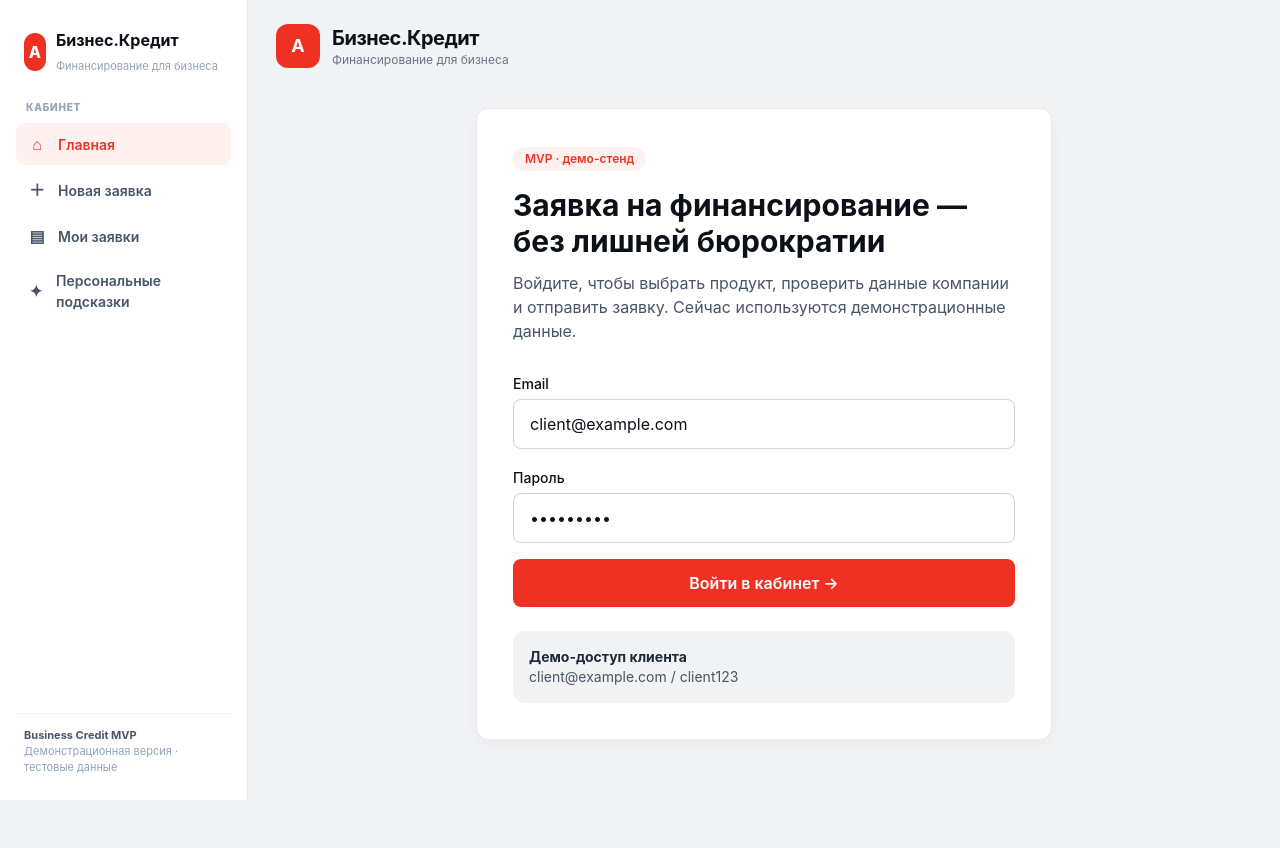
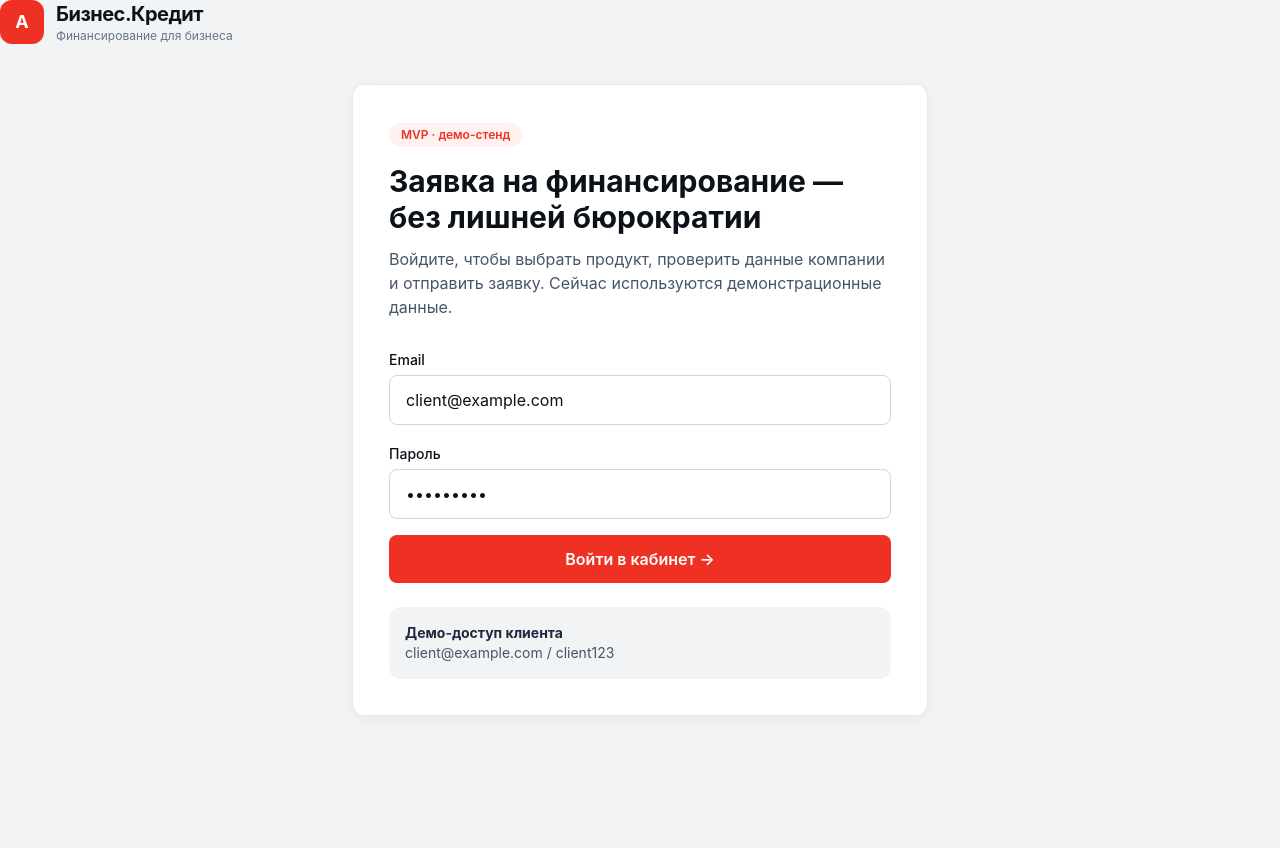
Before and after one commit to katelamzina79-svg/business-credit-mvp, a FastAPI app: page / in a window 1280 px wide. After the commit the page ends 715 px from the top, so only its background shows below. Run offline with FastAPI, Linux system fonts and the light colour scheme; some libraries are stand-ins or nearby versions.

Commit message:
refactor(ui): separate auth pages from cabinet navigation

```diff
--- a/backend/templates/layout.html
+++ b/backend/templates/layout.html
@@ -7,186 +7,62 @@
   <script src="https://cdn.tailwindcss.com"></script>
   <script src="https://unpkg.com/htmx.org@2.0.4"></script>
   <style>
-    body {
-      background-color: #F2F3F5 !important;
-      color: #0B1118 !important;
-      font-family: 'Inter', -apple-system, BlinkMacSystemFont, "Segoe UI", Roboto, sans-serif !important;
-    }
-    .bg-slate-50 { background-color: #F2F3F5 !important; }
-    .bg-white { background-color: #FFFFFF !important; }
-    .text-slate-900 { color: #0B1118 !important; }
-    .rounded-2xl { border-radius: 12px !important; }
-    .rounded-xl { border-radius: 8px !important; }
-    input, select, textarea {
-      font-family: inherit !important;
-      border-radius: 8px !important;
-    }
-    input:focus, select:focus {
-      border-color: #EF3124 !important;
-      outline: none !important;
-      box-shadow: 0 0 0 1px #EF3124 !important;
-    }
-
-    /* Левая навигация: меняет только оболочку страницы, не трогая логику приложения. */
-    .app-sidebar {
-      position: fixed;
-      inset: 0 auto 0 0;
-      width: 248px;
-      background: #FFFFFF;
-      border-right: 1px solid #E5E7EB;
-      padding: 24px 16px;
-      display: flex;
-      flex-direction: column;
-      z-index: 40;
-    }
-    .app-sidebar-logo {
-      display: flex;
-      align-items: center;
-      gap: 10px;
-      padding: 4px 8px 24px;
-      text-decoration: none;
-    }
-    .app-sidebar-logo-mark {
-      width: 38px;
-      height: 38px;
-      display: grid;
-      place-items: center;
-      border-radius: 11px;
-      background: #EF3124;
-      color: #FFFFFF;
-      font-weight: 800;
-    }
-    .app-sidebar-logo-title {
-      color: #0B1118;
-      font-size: 16px;
-      line-height: 1.15;
-      font-weight: 750;
-    }
-    .app-sidebar-logo-subtitle {
-      color: #94A3B8;
-      font-size: 11px;
-      margin-top: 3px;
-    }
-    .app-sidebar-section {
-      color: #94A3B8;
-      font-size: 10px;
-      font-weight: 800;
-      letter-spacing: .08em;
-      text-transform: uppercase;
-      padding: 0 10px 8px;
-    }
-    .app-sidebar-nav {
-      display: flex;
-      flex-direction: column;
-      gap: 4px;
-    }
-    .app-sidebar-link {
-      display: flex;
-      align-items: center;
-      gap: 11px;
-      min-height: 42px;
-      padding: 9px 11px;
-      border-radius: 9px;
-      color: #475569;
-      text-decoration: none;
-      font-size: 14px;
-      font-weight: 600;
-      transition: background-color .15s ease, color .15s ease;
-    }
-    .app-sidebar-link:hover {
-      background: #F8FAFC;
-      color: #0B1118;
-    }
-    .app-sidebar-link.active {
-      background: #FFF1F0;
-      color: #EF3124;
-    }
-    .app-sidebar-icon {
-      width: 20px;
-      text-align: center;
-      font-size: 16px;
-      line-height: 1;
-    }
-    .app-sidebar-bottom {
-      margin-top: auto;
-      padding: 14px 8px 0;
-      border-top: 1px solid #F1F3F6;
-      color: #94A3B8;
-      font-size: 11px;
-      line-height: 1.45;
-    }
-    .app-page {
-      margin-left: 248px;
-      min-height: 100vh;
-    }
-    .app-page > main {
-      max-width: 1180px;
-      margin: 0 auto;
-      padding: 24px 28px;
-    }
-    @media (max-width: 820px) {
-      .app-sidebar {
-        position: sticky;
-        top: 0;
-        width: 100%;
-        height: auto;
-        padding: 10px 12px;
-        border-right: 0;
-        border-bottom: 1px solid #E5E7EB;
-      }
-      .app-sidebar-logo { padding: 2px 4px 10px; }
-      .app-sidebar-section { display: none; }
-      .app-sidebar-nav {
-        flex-direction: row;
-        overflow-x: auto;
-        padding-bottom: 2px;
-      }
-      .app-sidebar-link {
-        flex: 0 0 auto;
-        min-height: 38px;
-        padding: 8px 10px;
-      }
-      .app-sidebar-bottom { display: none; }
-      .app-page { margin-left: 0; }
-      .app-page > main { padding: 16px; }
-    }
+    body { background-color:#F2F3F5 !important; color:#0B1118 !important; font-family:'Inter',-apple-system,BlinkMacSystemFont,"Segoe UI",Roboto,sans-serif !important; }
+    .bg-slate-50 { background-color:#F2F3F5 !important; }
+    .bg-white { background-color:#FFFFFF !important; }
+    .text-slate-900 { color:#0B1118 !important; }
+    .rounded-2xl { border-radius:12px !important; }
+    .rounded-xl { border-radius:8px !important; }
+    input,select,textarea { font-family:inherit !important; border-radius:8px !important; }
+    input:focus,select:focus,textarea:focus { border-color:#EF3124 !important; outline:none !important; box-shadow:0 0 0 1px #EF3124 !important; }
+    .alfa-card { background:#fff !important; border:1px solid #E8EAEF !important; border-radius:12px !important; box-shadow:0 4px 16px rgba(11,17,24,.04) !important; }
+    .alfa-btn { background:#EF3124 !important; color:#fff !important; border-radius:8px !important; font-weight:600 !important; }
+    .alfa-btn:hover { background:#D7241A !important; }
+    .alfa-btn:disabled { opacity:.5 !important; cursor:not-allowed !important; }
+    .alfa-link { color:#EF3124 !important; }
+    .app-sidebar { position:fixed; inset:0 auto 0 0; width:248px; background:#fff; border-right:1px solid #E5E7EB; padding:24px 16px; display:flex; flex-direction:column; z-index:40; }
+    .app-sidebar-logo { display:flex; align-items:center; gap:10px; padding:4px 8px 24px; text-decoration:none; }
+    .app-sidebar-logo-mark { width:38px; height:38px; display:grid; place-items:center; border-radius:11px; background:#EF3124; color:#fff; font-weight:800; }
+    .app-sidebar-logo-title { color:#0B1118; font-size:16px; line-height:1.15; font-weight:750; }
+    .app-sidebar-logo-subtitle { color:#94A3B8; font-size:11px; margin-top:3px; }
+    .app-sidebar-section { color:#94A3B8; font-size:10px; font-weight:800; letter-spacing:.08em; text-transform:uppercase; padding:0 10px 8px; }
+    .app-sidebar-nav { display:flex; flex-direction:column; gap:4px; }
+    .app-sidebar-link { display:flex; align-items:center; gap:11px; min-height:42px; padding:9px 11px; border-radius:9px; color:#475569; text-decoration:none; font-size:14px; font-weight:600; }
+    .app-sidebar-link:hover { background:#F8FAFC; color:#0B1118; }
+    .app-sidebar-link.active { background:#FFF1F0; color:#EF3124; }
+    .app-sidebar-icon { width:20px; text-align:center; font-size:16px; line-height:1; }
+    .app-sidebar-bottom { margin-top:auto; padding:14px 8px 0; border-top:1px solid #F1F3F6; color:#94A3B8; font-size:11px; line-height:1.45; }
+    .app-page { margin-left:248px; min-height:100vh; }
+    .app-page > main { max-width:1180px; margin:0 auto; padding:24px 28px; }
+    .auth-page { min-height:100vh; display:grid; place-items:center; padding:24px; }
+    @media(max-width:820px){ .app-sidebar{position:sticky;top:0;width:100%;height:auto;padding:10px 12px;border-right:0;border-bottom:1px solid #E5E7EB}.app-sidebar-logo{padding:2px 4px 10px}.app-sidebar-section{display:none}.app-sidebar-nav{flex-direction:row;overflow-x:auto;padding-bottom:2px}.app-sidebar-link{flex:0 0 auto;min-height:38px;padding:8px 10px}.app-sidebar-bottom{display:none}.app-page{margin-left:0}.app-page > main{padding:16px} }
   </style>
 </head>
 <body class="bg-slate-50 text-slate-900">
+{% set cabinet = request.url.path.startswith('/client') or request.url.path.startswith('/banker') %}
+{% if cabinet %}
   <div class="app-sidebar">
-    <a href="/" class="app-sidebar-logo">
-      <span class="app-sidebar-logo-mark">А</span>
-      <span>
-        <span class="app-sidebar-logo-title">Бизнес.Кредит</span>
-        <span class="app-sidebar-logo-subtitle">Финансирование для бизнеса</span>
-      </span>
+    <a href="{{ '/client' if request.url.path.startswith('/client') else '/banker' }}" class="app-sidebar-logo">
+      <span class="app-sidebar-logo-mark">А</span><span><span class="app-sidebar-logo-title">Бизнес.Кредит</span><span class="app-sidebar-logo-subtitle">Финансирование для бизнеса</span></span>
     </a>
-
-    {% if request.url.path == '/' %}
-    <div class="app-sidebar-section">Кабинет</div>
-    <nav class="app-sidebar-nav" aria-label="Основная навигация">
-      <a class="app-sidebar-link active" href="#app-panel"><span class="app-sidebar-icon">⌂</span><span>Главная</span></a>
-      <a class="app-sidebar-link" href="#new-application"><span class="app-sidebar-icon">＋</span><span>Новая заявка</span></a>
-      <a class="app-sidebar-link" href="#applications-list"><span class="app-sidebar-icon">▤</span><span>Мои заявки</span></a>
-      <a class="app-sidebar-link" href="#smart-feed"><span class="app-sidebar-icon">✦</span><span>Персональные подсказки</span></a>
-    </nav>
+    {% if request.url.path.startswith('/client') %}
+      <div class="app-sidebar-section">Кабинет клиента</div>
+      <nav class="app-sidebar-nav" aria-label="Навигация клиента">
+        <a class="app-sidebar-link {{ 'active' if page == 'dashboard' else '' }}" href="/client"><span class="app-sidebar-icon">⌂</span><span>Главная</span></a>
+        <a class="app-sidebar-link {{ 'active' if page == 'new' else '' }}" href="/client/applications/new"><span class="app-sidebar-icon">＋</span><span>Новая заявка</span></a>
+        <a class="app-sidebar-link {{ 'active' if page == 'applications' else '' }}" href="/client/applications"><span class="app-sidebar-icon">▤</span><span>Мои заявки</span></a>
+        <a class="app-sidebar-link {{ 'active' if page == 'feed' else '' }}" href="/client/feed"><span class="app-sidebar-icon">✦</span><span>Персональные подсказки</span></a>
+      </nav>
     {% else %}
-    <div class="app-sidebar-section">Работа с заявками</div>
-    <nav class="app-sidebar-nav" aria-label="Навигация банкира">
-      <a class="app-sidebar-link active" href="/banker"><span class="app-sidebar-icon">▤</span><span>Очередь заявок</span></a>
-    </nav>
+      <div class="app-sidebar-section">Кабинет банкира</div>
+      <nav class="app-sidebar-nav" aria-label="Навигация банкира">
+        <a class="app-sidebar-link {{ 'active' if page == 'dashboard' else '' }}" href="/banker"><span class="app-sidebar-icon">⌂</span><span>Главная</span></a>
+        <a class="app-sidebar-link {{ 'active' if page == 'applications' else '' }}" href="/banker/applications"><span class="app-sidebar-icon">▤</span><span>Заявки</span></a>
+      </nav>
     {% endif %}
-
-    <div class="app-sidebar-bottom">
-      <strong class="text-slate-600">Business Credit MVP</strong><br>
-      Демонстрационная версия · тестовые данные
-    </div>
+    <div class="app-sidebar-bottom"><strong class="text-slate-600">Business Credit MVP</strong><br>Демонстрационная версия · тестовые данные</div>
   </div>
-
-  <div class="app-page">
-    <main>
-      {% block content %}{% endblock %}
-    </main>
-  </div>
+{% endif %}
+<div class="{{ 'app-page' if cabinet else '' }}"><main>{% block content %}{% endblock %}</main></div>
 </body>
 </html>
```
